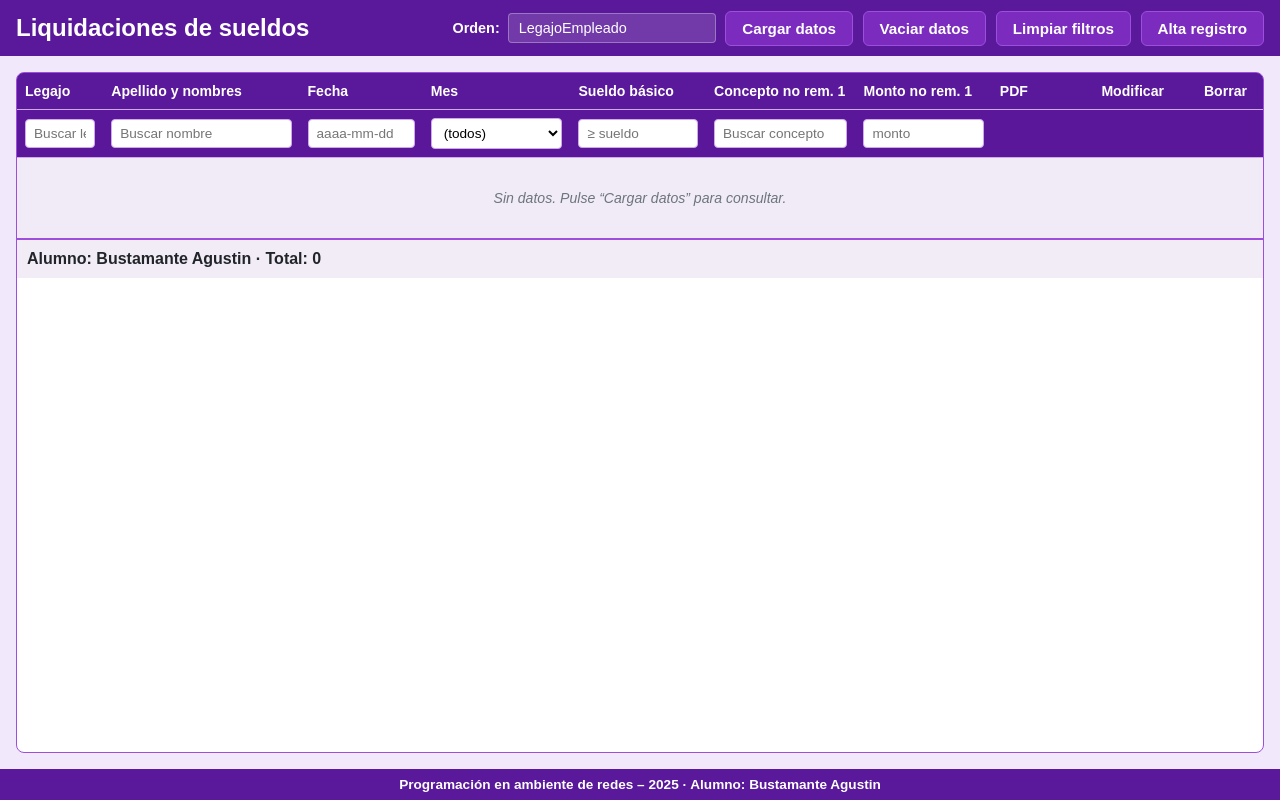
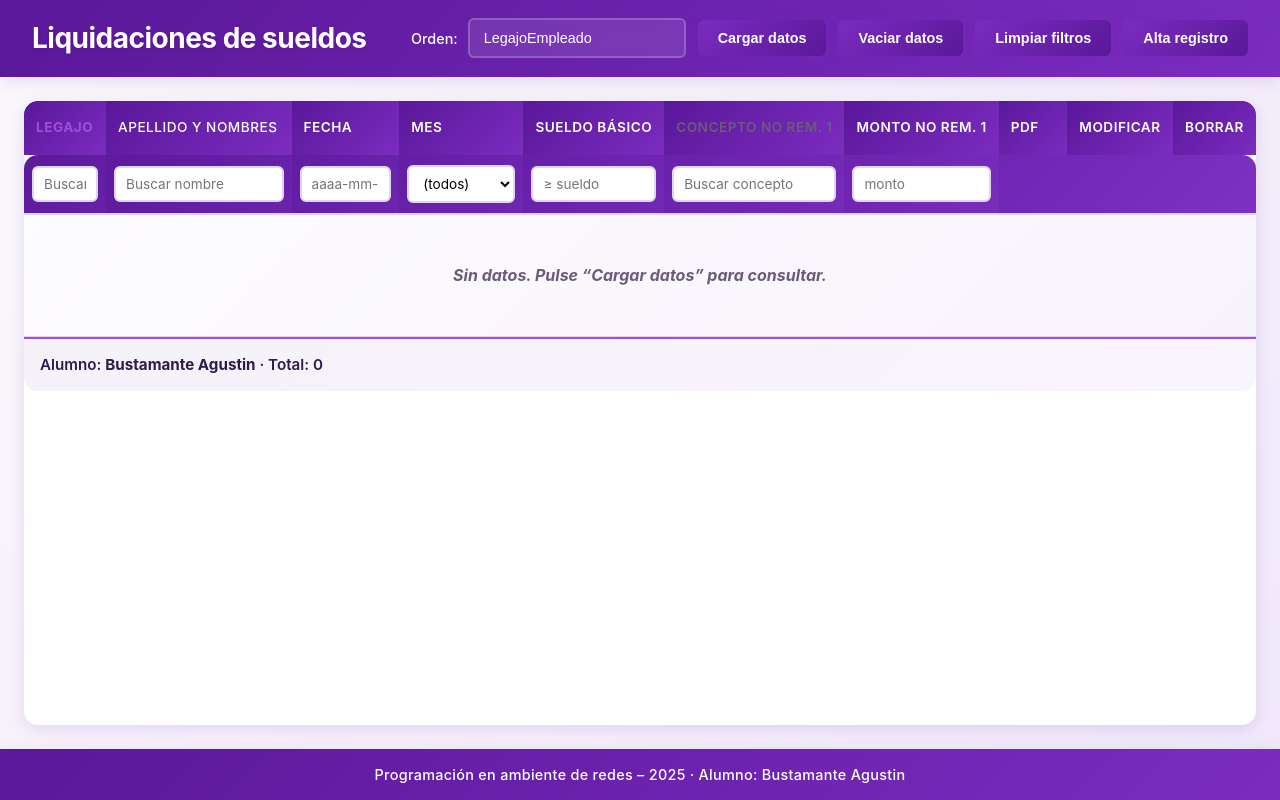
Before and after one commit to agusbustamante/ejercicios, a PHP site: page /ejercicios/Php/11sesiones/app_modulo1/index.html in a window 1280 px wide. Run offline with PHP 8.4, Linux system fonts and the light colour scheme; the visitor is signed in with stand-in values (Sample User, id 1); data that the repository does not hold is empty.

Commit message:
Revamp styles for modern design and accessibility

```diff
--- a/ejercicios/Php/11sesiones/app_modulo1/styles.css
+++ b/ejercicios/Php/11sesiones/app_modulo1/styles.css
@@ -1,72 +1,98 @@
-/* Variables CSS - Estilo Tabla2 */
+/* Variables CSS - Diseño Profesional Moderno */
 :root{
   --color-primario:#5a189a;
   --color-secundario:#9d4edd;
-  --color-fondo:#f1e8fb;
-  --color-texto:#212529;
+  --color-acento:#c77dff;
+  --color-fondo:#faf8fc;
+  --color-fondo-claro:#ffffff;
+  --color-texto:#2d1b4e;
+  --color-texto-secundario:#6c5a7d;
   --color-boton:#7b2cbf;
   --color-boton-hover:#5a189a;
-  --borde:#cfa9e9;
-  --overlay-opacity:.55;
+  --color-exito:#10b981;
+  --color-peligro:#ef4444;
+  --borde:#e0d4f0;
+  --sombra-suave: 0 2px 8px rgba(90, 24, 154, 0.08);
+  --sombra-media: 0 4px 16px rgba(90, 24, 154, 0.12);
+  --sombra-fuerte: 0 8px 24px rgba(90, 24, 154, 0.16);
+  --radio-sm: 6px;
+  --radio-md: 10px;
+  --radio-lg: 14px;
+  --transicion: all 0.3s cubic-bezier(0.4, 0, 0.2, 1);
 }
 
-*{box-sizing:border-box;}
-
-/* Layout Principal */
-html,body{height:100%;margin:0;padding:0;}
-body.vista-simple{
-  font-family:Arial,Helvetica,sans-serif;
-  color:var(--color-texto);
-  background:var(--color-fondo);
-  display:flex;
-  flex-direction:column;
-  min-height:100vh;
+*{
+  box-sizing:border-box;
   margin:0;
   padding:0;
 }
 
-/* Contenedor central */
+/* Layout Principal - Diseño Moderno */
+html,body{
+  height:100%;
+  margin:0;
+  padding:0;
+}
+
+body.vista-simple{
+  font-family: -apple-system, BlinkMacSystemFont, 'Segoe UI', Roboto, 'Helvetica Neue', Arial, sans-serif;
+  color:var(--color-texto);
+  background: linear-gradient(135deg, #faf8fc 0%, #f0e8fa 100%);
+  display:flex;
+  flex-direction:column;
+  min-height:100vh;
+  line-height: 1.6;
+}
+
+/* Contenedor central - Diseño con Cards */
 .vista-simple .contenedor-tabla,
 .vista-simple .tabla-contenedor{
   flex:1;
   display:flex;
   flex-direction:column;
-  padding:1rem;
+  padding:24px;
   margin:0;
   width:100%;
   max-width:100%;
+  gap: 20px;
 }
 
-/* Encabezado - Estilo Tabla2 */
+/* Encabezado - Diseño Moderno Glassmorphism */
 .vista-simple .barra-superior{
-  background:var(--color-primario);
+  background: linear-gradient(135deg, var(--color-primario) 0%, #7b2cbf 100%);
   color:#fff;
-  font-weight:700;
   position:sticky;
   top:0;
-  z-index:10;
+  z-index:100;
+  box-shadow: var(--sombra-media);
+  backdrop-filter: blur(10px);
 }
 
 .vista-simple .barra-superior .barra-inner{
-  min-height:56px;
+  min-height:72px;
   display:flex;
   align-items:center;
   justify-content:space-between;
-  padding:10px 16px;
+  padding:16px 32px;
   flex-wrap:wrap;
-  gap:10px;
+  gap:16px;
+  max-width: 1600px;
+  margin: 0 auto;
+  width: 100%;
 }
 
 .vista-simple .titulo{
   margin:0;
-  font-size:1.5rem;
-  font-weight:800;
+  font-size:1.75rem;
+  font-weight:700;
   flex-shrink:0;
+  letter-spacing: -0.5px;
+  text-shadow: 0 2px 4px rgba(0,0,0,0.1);
 }
 
 .vista-simple .acciones-header{
   display:flex;
-  gap:.6rem;
+  gap:12px;
   flex-wrap:wrap;
   align-items:center;
 }
@@ -74,176 +100,247 @@ body.vista-simple{
 .vista-simple .acciones-header label{
   display:flex;
   align-items:center;
-  gap:8px;
+  gap:10px;
   color:#fff;
   font-size:0.9rem;
+  font-weight:500;
 }
 
-/* Input orden */
+/* Input orden - Diseño Moderno */
 .vista-simple #orden{
-  padding:6px 10px;
-  border:1px solid rgba(255,255,255,0.3);
+  padding:10px 14px;
+  border:2px solid rgba(255,255,255,0.2);
+  background:rgba(255,255,255,0.1);
+  color:#fff;
+  border-radius:var(--radio-sm);
+  font-size:0.9rem;
+  min-width:200px;
+  transition: var(--transicion);
+  backdrop-filter: blur(5px);
+}
+
+.vista-simple #orden:hover{
   background:rgba(255,255,255,0.15);
-  color:#fff;
-  border-radius:4px;
-  font-size:0.9rem;
-  min-width:180px;
+  border-color:rgba(255,255,255,0.3);
+}
+
+.vista-simple #orden:focus{
+  outline:none;
+  background:rgba(255,255,255,0.2);
+  border-color:#fff;
+  box-shadow: 0 0 0 3px rgba(255,255,255,0.2);
 }
 
 .vista-simple #orden::placeholder{
   color:rgba(255,255,255,0.7);
 }
 
+/* Botones - Diseño Profesional */
 .boton{
-  background:var(--color-boton);
+  background: linear-gradient(135deg, var(--color-boton) 0%, var(--color-primario) 100%);
   color:#fff;
-  border:1px solid var(--color-secundario);
-  padding:.5rem 1rem;
-  border-radius:6px;
+  border:none;
+  padding:10px 20px;
+  border-radius:var(--radio-sm);
   cursor:pointer;
-  font-size:.95rem;
+  font-size:.9rem;
   font-weight:600;
-  transition:background .12s ease,transform .06s ease;
+  transition: var(--transicion);
+  box-shadow: 0 2px 8px rgba(123, 44, 191, 0.3);
+  position: relative;
+  overflow: hidden;
+}
+
+.boton::before{
+  content: '';
+  position: absolute;
+  top: 0;
+  left: -100%;
+  width: 100%;
+  height: 100%;
+  background: linear-gradient(90deg, transparent, rgba(255,255,255,0.2), transparent);
+  transition: left 0.5s;
 }
 
 .boton:hover{
-  background:var(--color-boton-hover);
+  transform: translateY(-2px);
+  box-shadow: 0 4px 16px rgba(123, 44, 191, 0.4);
+}
+
+.boton:hover::before{
+  left: 100%;
 }
 
 .boton:active{
-  transform:translateY(1px);
+  transform:translateY(0);
+  box-shadow: 0 2px 8px rgba(123, 44, 191, 0.3);
 }
 
+/* Botones de Acción en Tabla */
 .boton-accion{
   background:var(--color-boton);
   color:#fff;
-  border:1px solid var(--color-secundario);
-  padding:6px 10px;
-  border-radius:5px;
+  border:none;
+  padding:7px 14px;
+  border-radius:var(--radio-sm);
   font-weight:600;
   font-size:0.8rem;
   cursor:pointer;
-  transition:background .12s ease,transform .06s ease;
+  transition: var(--transicion);
   white-space: nowrap;
-  min-width: 65px;
+  min-width: 70px;
   display: inline-block;
   text-align: center;
+  box-shadow: 0 2px 6px rgba(123, 44, 191, 0.2);
 }
 
 .boton-accion:hover{
   background:var(--color-boton-hover);
-  transform: translateY(-1px);
+  transform: translateY(-2px) scale(1.05);
+  box-shadow: 0 4px 12px rgba(123, 44, 191, 0.3);
 }
 
 .boton-accion:active{
-  transform:translateY(0);
+  transform:translateY(0) scale(1);
 }
 
-/* Tabla - Estilo Tabla2 */
+/* Tabla - Diseño Card Moderno */
 .tabla-wrapper{
   flex:1;
   overflow-y:auto;
   overflow-x:auto;
-  border:1px solid var(--color-secundario);
-  border-radius:8px;
-  background:#fff;
+  border:none;
+  border-radius:var(--radio-lg);
+  background:var(--color-fondo-claro);
   width:100%;
+  box-shadow: var(--sombra-media);
+  max-width: 1600px;
+  margin: 0 auto;
 }
 
 .vista-simple table{
   width:100%;
   min-width: 1200px;
-  border-collapse:collapse;
+  border-collapse:separate;
+  border-spacing:0;
   table-layout:auto;
   color:var(--color-texto);
 }
 
 .vista-simple thead{
-  background:var(--color-primario);
+  background: linear-gradient(135deg, var(--color-primario) 0%, #7b2cbf 100%);
   color:#fff;
 }
 
 .vista-simple thead th{
-  padding:10px 8px;
+  padding:16px 12px;
   text-align:left;
-  border-bottom:1px solid var(--borde);
-  font-weight:700;
-  font-size:0.88rem;
+  border-bottom:none;
+  font-weight:600;
+  font-size:0.85rem;
   position:sticky;
   top: 0;
-  background:var(--color-primario);
-  z-index:5;
+  background: linear-gradient(135deg, var(--color-primario) 0%, #7b2cbf 100%);
+  z-index:10;
   white-space: nowrap;
+  text-transform: uppercase;
+  letter-spacing: 0.5px;
+  cursor: pointer;
+  transition: var(--transicion);
+}
+
+.vista-simple thead th:first-child{
+  border-top-left-radius: var(--radio-lg);
+}
+
+.vista-simple thead th:last-child{
+  border-top-right-radius: var(--radio-lg);
+}
+
+.vista-simple thead th:hover{
+  background: linear-gradient(135deg, #7b2cbf 0%, var(--color-primario) 100%);
 }
 
 .vista-simple tbody td{
-  padding:8px;
+  padding:14px 12px;
   text-align:left;
   border-bottom:1px solid var(--borde);
-  font-size:0.88rem;
+  font-size:0.9rem;
   word-break:break-word;
   overflow-wrap:break-word;
   vertical-align: middle;
+  background: #fff;
+  transition: var(--transicion);
 }
 
-.vista-simple tbody tr:nth-child(odd){
-  background:rgba(90,24,154,.05);
-}
-
-.vista-simple tbody tr:nth-child(even){
-  background:rgba(157,78,221,.05);
+.vista-simple tbody tr{
+  transition: var(--transicion);
 }
 
 .vista-simple tbody tr:hover td{
-  background:rgba(90,24,154,.12);
+  background: linear-gradient(90deg, rgba(157,78,221,.08) 0%, rgba(199,125,255,.08) 100%);
+  transform: scale(1.001);
 }
 
-/* Anchos de columna ajustados */
+.vista-simple tbody tr:hover{
+  box-shadow: 0 2px 8px rgba(90, 24, 154, 0.1);
+}
+
+/* Anchos de columna optimizados */
 .vista-simple thead th:nth-child(1),
-.vista-simple tbody td:nth-child(1){ width:7%; min-width: 70px; }
+.vista-simple tbody td:nth-child(1){
+  width:7%;
+  min-width: 75px;
+  font-weight: 700;
+  color: var(--color-secundario);
+}
 
 .vista-simple thead th:nth-child(2),
-.vista-simple tbody td:nth-child(2){ width:16%; min-width: 140px; }
+.vista-simple tbody td:nth-child(2){
+  width:16%;
+  min-width: 150px;
+  font-weight: 500;
+}
 
 .vista-simple thead th:nth-child(3),
-.vista-simple tbody td:nth-child(3){ width:10%; min-width: 100px; }
+.vista-simple tbody td:nth-child(3){ width:10%; min-width: 105px; }
 
 .vista-simple thead th:nth-child(4),
 .vista-simple tbody td:nth-child(4){ width:12%; min-width: 120px; }
 
 .vista-simple thead th:nth-child(5),
-.vista-simple tbody td:nth-child(5){ width:11%; min-width: 100px; }
+.vista-simple tbody td:nth-child(5){ width:11%; min-width: 110px; }
 
 .vista-simple thead th:nth-child(6),
-.vista-simple tbody td:nth-child(6){ width:12%; min-width: 90px; }
+.vista-simple tbody td:nth-child(6){
+  width:12%;
+  min-width: 95px;
+  font-size: 0.85rem;
+  color: var(--color-texto-secundario);
+}
 
 .vista-simple thead th:nth-child(7),
-.vista-simple tbody td:nth-child(7){ width:11%; min-width: 100px; }
+.vista-simple tbody td:nth-child(7){ width:11%; min-width: 110px; }
 
 .vista-simple thead th:nth-child(8),
-.vista-simple tbody td:nth-child(8){ width:7%; min-width: 60px; }
+.vista-simple tbody td:nth-child(8){ width:7%; min-width: 65px; }
 
 .vista-simple thead th:nth-child(9),
-.vista-simple tbody td:nth-child(9){ width:9%; min-width: 85px; }
+.vista-simple tbody td:nth-child(9){ width:9%; min-width: 90px; }
 
 .vista-simple thead th:nth-child(10),
-.vista-simple tbody td:nth-child(10){ width:8%; min-width: 75px; }
+.vista-simple tbody td:nth-child(10){ width:8%; min-width: 80px; }
 
-/* Espaciado en concepto */
-.vista-simple thead th:nth-child(6),
-.vista-simple tbody td:nth-child(6){
-  padding-left:8px;
-  padding-right:8px;
-}
-
-/* Columnas numéricas alineadas a la derecha */
+/* Columnas numéricas - Diseño Premium */
 .vista-simple tbody td:nth-child(5),
 .vista-simple tbody td:nth-child(7){
   text-align: right;
   font-variant-numeric: tabular-nums;
-  font-weight: 600;
+  font-weight: 700;
   color: var(--color-primario);
-  padding-right: 12px;
+  padding-right: 16px;
+  font-size: 0.95rem;
+  background: linear-gradient(90deg, transparent 0%, rgba(157,78,221,0.03) 100%);
 }
 
 /* Centrar columnas de acciones */
@@ -251,30 +348,35 @@ body.vista-simple{
 .vista-simple tbody td:nth-child(9),
 .vista-simple tbody td:nth-child(10){
   text-align: center;
-  padding: 6px;
+  padding: 10px 6px;
 }
 
-/* Estado vacío */
+/* Estado vacío - Diseño Elegante */
 .vista-simple tbody td[colspan]{
   text-align:center;
-  color:#6c757d;
-  padding:2rem;
+  color:var(--color-texto-secundario);
+  padding:3rem 2rem;
   font-style:italic;
-  background:rgba(90,24,154,.03);
+  font-size: 1rem;
+  background: linear-gradient(135deg, rgba(250,248,252,0.5) 0%, rgba(240,232,250,0.5) 100%);
 }
 
-/* Pie de tabla (tfoot) */
+/* Pie de tabla (tfoot) - Diseño Moderno */
 .vista-simple tfoot td{
-  background:rgba(90,24,154,.08);
-  padding:10px;
+  background: linear-gradient(135deg, rgba(90,24,154,.06) 0%, rgba(157,78,221,.06) 100%);
+  padding:14px 16px;
   font-weight:600;
+  font-size: 0.95rem;
   border-top:2px solid var(--color-secundario);
   position: sticky;
   bottom: 0;
-  z-index: 3;
+  z-index: 8;
+  border-bottom-left-radius: var(--radio-lg);
+  border-bottom-right-radius: var(--radio-lg);
+  backdrop-filter: blur(5px);
 }
 
-/* Mostrar filtros */
+/* Filtros - Diseño Profesional */
 .vista-simple .fila-filtros,
 body.vista-simple tr.filtros,
 body.vista-simple [data-row="filtros"]{
@@ -282,25 +384,37 @@ body.vista-simple [data-row="filtros"]{
 }
 
 .vista-simple tr.filtros th{
-  background: rgba(90,24,154,.15);
-  padding: 8px;
+  background: linear-gradient(135deg, rgba(90,24,154,.12) 0%, rgba(157,78,221,.12) 100%);
+  padding: 10px 8px;
+  border-bottom: 2px solid var(--borde);
+  position: sticky;
+  top: 49px;
+  z-index: 9;
 }
 
 .vista-simple tr.filtros input,
 .vista-simple tr.filtros select{
   width: 100%;
-  padding: 6px 8px;
-  border: 1px solid var(--borde);
-  border-radius: 4px;
+  padding: 8px 10px;
+  border: 2px solid var(--borde);
+  border-radius: var(--radio-sm);
   font-size: 0.85rem;
   background: #fff;
+  transition: var(--transicion);
+  font-family: inherit;
+}
+
+.vista-simple tr.filtros input:hover,
+.vista-simple tr.filtros select:hover{
+  border-color: var(--color-secundario);
 }
 
 .vista-simple tr.filtros input:focus,
 .vista-simple tr.filtros select:focus{
   outline: none;
   border-color: var(--color-secundario);
-  box-shadow: 0 0 0 2px rgba(157,78,221,.12);
+  box-shadow: 0 0 0 3px rgba(157,78,221,.15);
+  background: rgba(157,78,221,.02);
 }
 
 /* Mostrar columnas de acciones */
@@ -312,25 +426,34 @@ body.vista-simple [data-row="filtros"]{
   text-align: center;
 }
 
-/* Footer - Estilo Tabla2 */
+/* Footer - Diseño Moderno */
 .vista-simple .pie{
-  background:var(--color-primario);
+  background: linear-gradient(135deg, var(--color-primario) 0%, #7b2cbf 100%);
   color:#fff;
   text-align:center;
-  padding:.5rem 1rem;
-  font-size:.85rem;
-  font-weight:600;
+  padding:14px 24px;
+  font-size:.9rem;
+  font-weight:500;
+  box-shadow: var(--sombra-media);
+  letter-spacing: 0.3px;
 }
 
-/* Modales - Estilo Tabla2 */
+/* Modales - Diseño Glassmorphism Premium */
 .modal{
   position:fixed;
   inset:0;
   display:flex;
   justify-content:center;
   align-items:center;
-  background:rgba(255,255,255,var(--overlay-opacity));
+  background: rgba(45, 27, 78, 0.7);
+  backdrop-filter: blur(8px);
   z-index:1000;
+  animation: fadeIn 0.3s ease;
+}
+
+@keyframes fadeIn{
+  from{ opacity: 0; }
+  to{ opacity: 1; }
 }
 
 .modal.oculto{
@@ -383,64 +526,148 @@ body.vista-simple [data-row="filtros"]{
 .fila-form select,
 .fila-form input[type="file"]{
   flex:1;
-  padding:10px;
-  border:1px solid var(--borde);
+  padding:12px 14px;
+  border:2px solid var(--borde);
   background:#fff;
-  min-height:42px;
-  border-radius:4px;
+  min-height:46px;
+  border-radius:var(--radio-sm);
+  transition: var(--transicion);
+  font-size: 0.95rem;
+  font-family: inherit;
+}
+
+.fila-form input[type="text"]:hover,
+.fila-form input[type="number"]:hover,
+.fila-form input[type="date"]:hover,
+.fila-form select:hover{
+  border-color: var(--color-secundario);
 }
 
 .fila-form input:focus,
 .fila-form select:focus{
   outline:none;
-  box-shadow:0 0 0 2px rgba(157,78,221,.12);
+  box-shadow:0 0 0 3px rgba(157,78,221,.15);
   border-color:var(--color-secundario);
+  background: rgba(157,78,221,.02);
 }
 
 .acciones-form{
   justify-content:center;
   text-align:center;
-  margin-top:20px;
-  margin-bottom: 18px;
-  gap: 12px;
+  margin-top:24px;
+  margin-bottom: 24px;
+  gap: 16px;
+  padding: 0 24px;
+  border-top: 2px solid var(--borde);
+  padding-top: 24px;
 }
 
-/* Responsive */
+/* Scrollbar Personalizado */
+.tabla-wrapper::-webkit-scrollbar{
+  width: 10px;
+  height: 10px;
+}
+
+.tabla-wrapper::-webkit-scrollbar-track{
+  background: rgba(157,78,221,.05);
+  border-radius: 10px;
+}
+
+.tabla-wrapper::-webkit-scrollbar-thumb{
+  background: linear-gradient(135deg, var(--color-secundario) 0%, var(--color-acento) 100%);
+  border-radius: 10px;
+  border: 2px solid rgba(255,255,255,0.8);
+}
+
+.tabla-wrapper::-webkit-scrollbar-thumb:hover{
+  background: linear-gradient(135deg, var(--color-primario) 0%, var(--color-secundario) 100%);
+}
+
+/* Responsive - Diseño Adaptativo */
+@media (max-width:1200px){
+  .vista-simple .barra-superior .barra-inner{
+    padding: 16px 20px;
+  }
+
+  .vista-simple .contenedor-tabla,
+  .vista-simple .tabla-contenedor{
+    padding: 16px;
+  }
+}
+
 @media (max-width:1024px){
-  .vista-simple .barra-inner{
-    padding:10px 12px;
+  .vista-simple .barra-superior .barra-inner{
+    padding:14px 16px;
     flex-direction: column;
     align-items: flex-start;
   }
+
   .vista-simple .titulo{
-    margin-bottom: 8px;
+    font-size: 1.5rem;
+    margin-bottom: 10px;
   }
+
   .vista-simple .acciones-header{
     width: 100%;
     justify-content: flex-start;
   }
+
+  .tabla-wrapper{
+    border-radius: var(--radio-md);
+  }
 }
 
-@media (max-width:720px){
+@media (max-width:768px){
+  .vista-simple .contenedor-tabla,
+  .vista-simple .tabla-contenedor{
+    padding: 12px;
+  }
+
   .fila-form{
     flex-direction:column;
     align-items:stretch;
+    padding: 0 16px;
   }
+
   .fila-form label{
     min-width:0;
   }
+
   .boton-accion{
     font-size: 0.75rem;
-    padding: 5px 8px;
-    min-width: 55px;
+    padding: 6px 10px;
+    min-width: 60px;
+  }
+
+  .vista-simple .titulo{
+    font-size: 1.3rem;
+  }
+
+  .boton{
+    padding: 8px 16px;
+    font-size: 0.85rem;
   }
 }
 
-/* Focus */
-.boton:focus,
-.boton-accion:focus,
-.fila-form input:focus,
-select:focus{
-  outline: 3px solid rgba(106,43,184,0.18);
+/* Estados de Focus - Accesibilidad */
+.boton:focus-visible,
+.boton-accion:focus-visible{
+  outline: 3px solid var(--color-acento);
   outline-offset: 2px;
 }
+
+.fila-form input:focus-visible,
+.fila-form select:focus-visible{
+  outline: 3px solid var(--color-acento);
+  outline-offset: 2px;
+}
+
+/* Animaciones sutiles */
+@keyframes pulse{
+  0%, 100%{ opacity: 1; }
+  50%{ opacity: 0.8; }
+}
+
+.vista-simple tbody tr:active{
+  animation: pulse 0.3s ease;
+}
```
Also changed, not shown: other parts of ejercicios/Php/11sesiones/app_modulo1/styles.css (+34 -14 lines).
